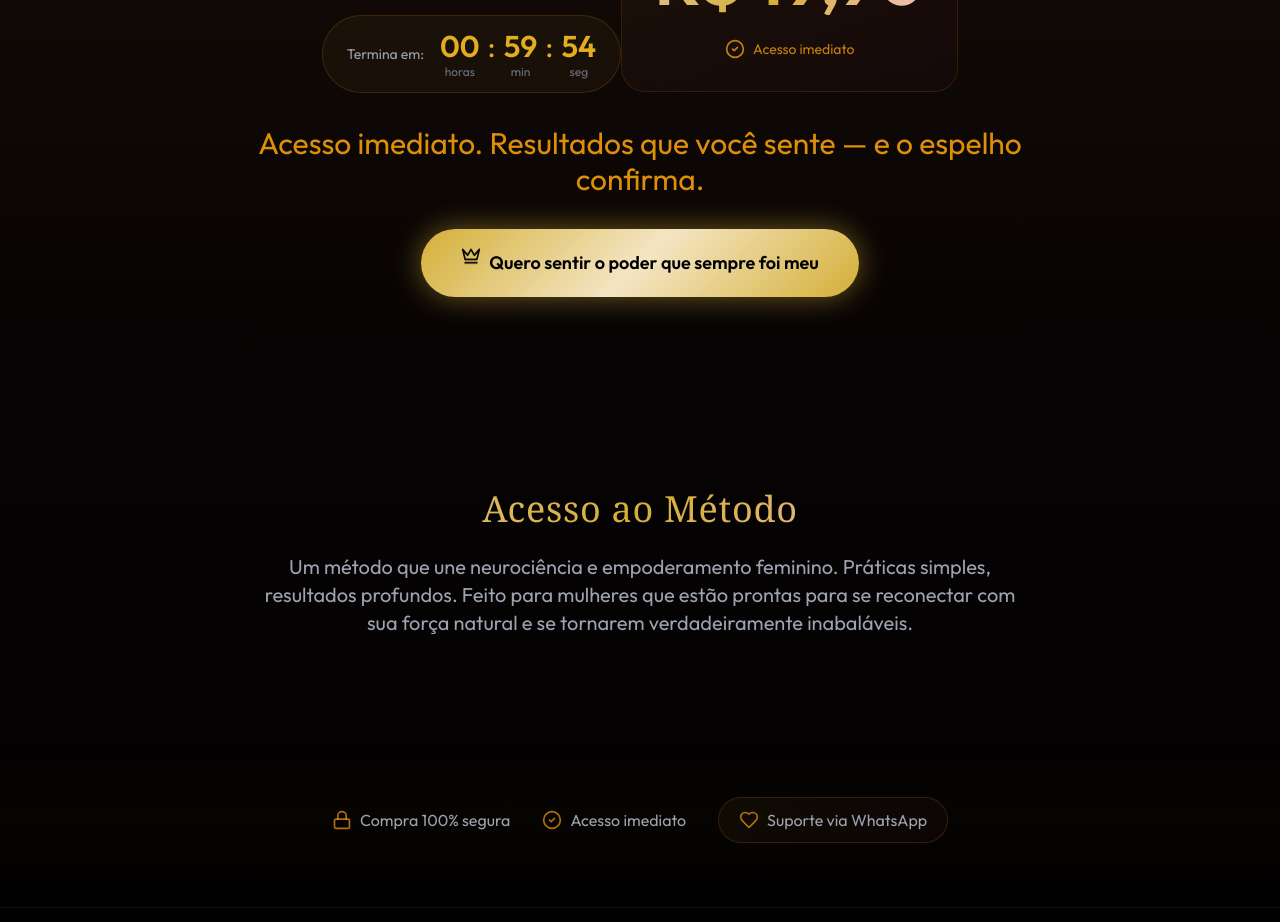
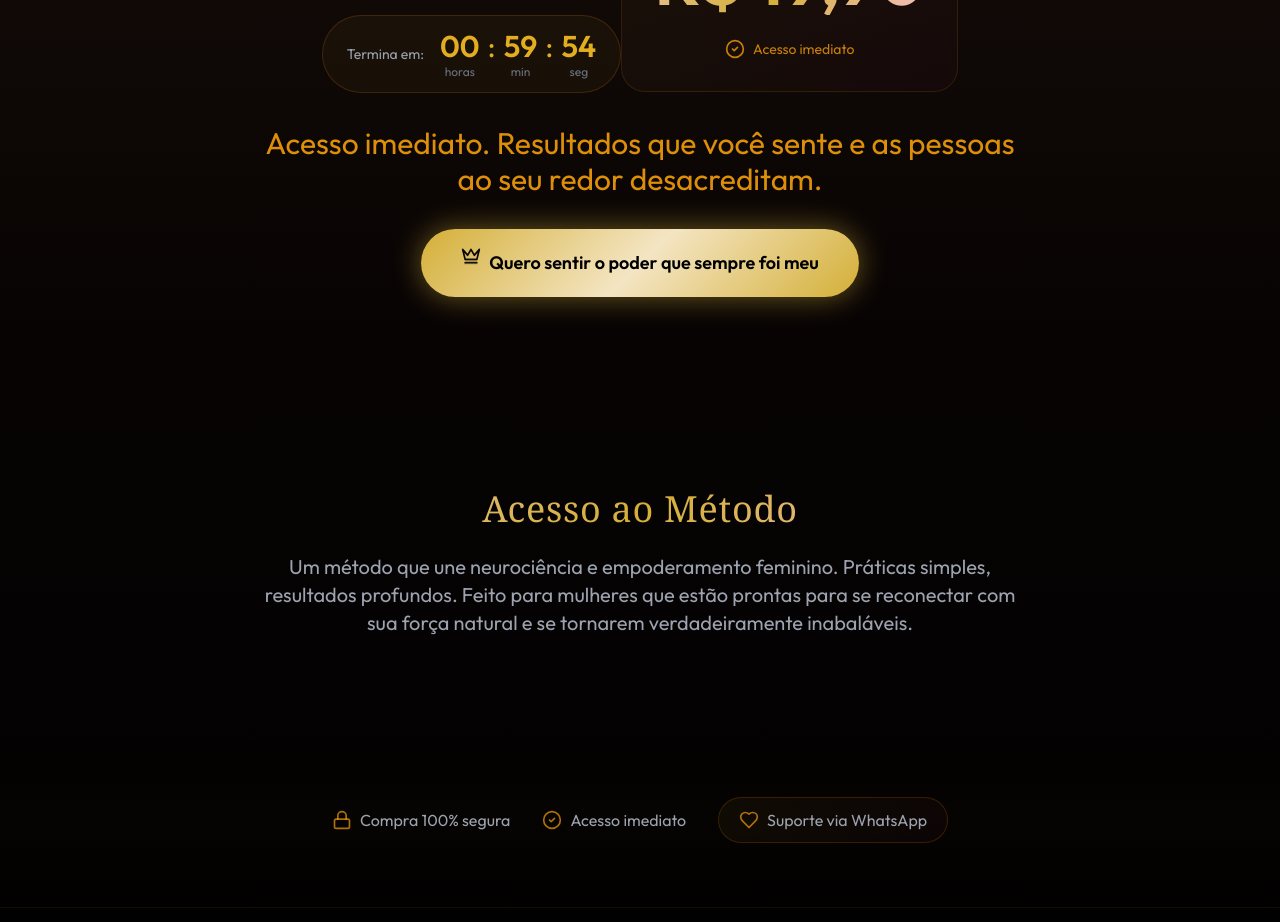
Before and after one commit to ocodigodamulherinabalavel1618-glitch/ometododamulherinabalavel, a React (Vite) app: page / in a window 1280 px wide. Shown: the part 5780-6702 px from the top of the page. Built offline with nearby package versions, Linux system fonts and the light colour scheme.

Commit message:
Updated App.tsx

```diff
--- a/src/App.tsx
+++ b/src/App.tsx
@@ -405,7 +405,7 @@ function App() {
           </div>
 
           <p className="text-xl md:text-2xl lg:text-3xl text-amber-500/90 font-normal leading-relaxed">
-            Acesso imediato. Resultados que você sente — e o espelho confirma.
+            Acesso imediato. Resultados que você sente e as pessoas ao seu redor desacreditam.
           </p>
 
           <button
```
